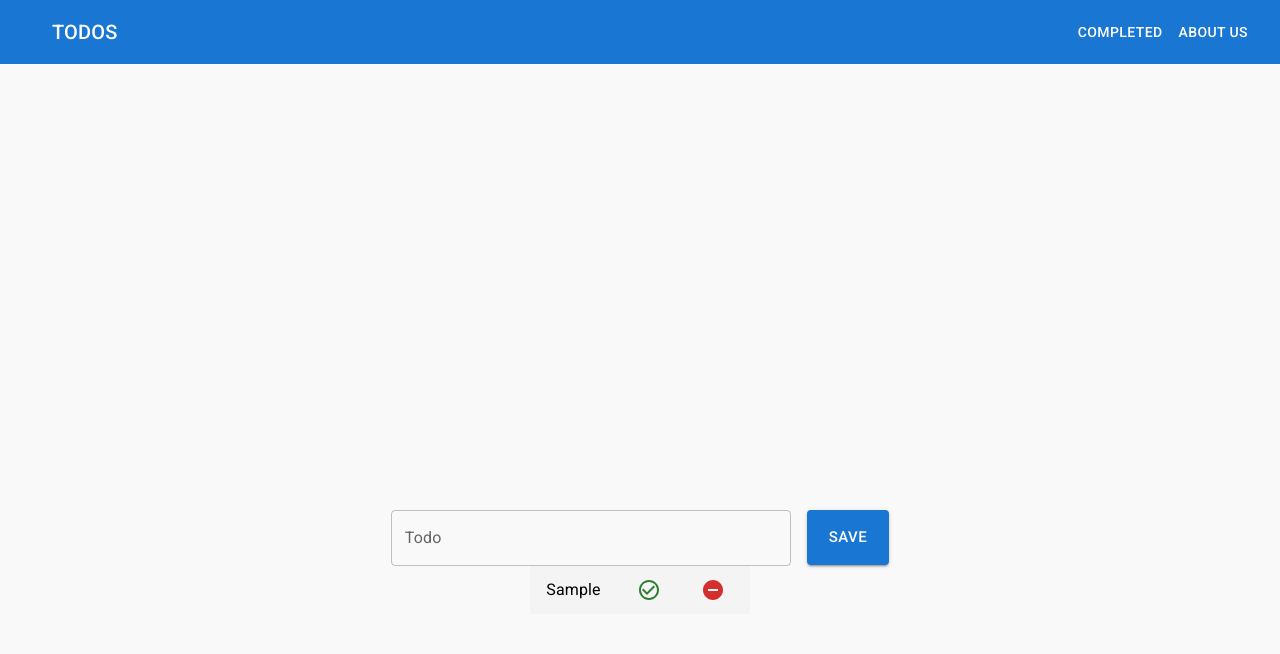
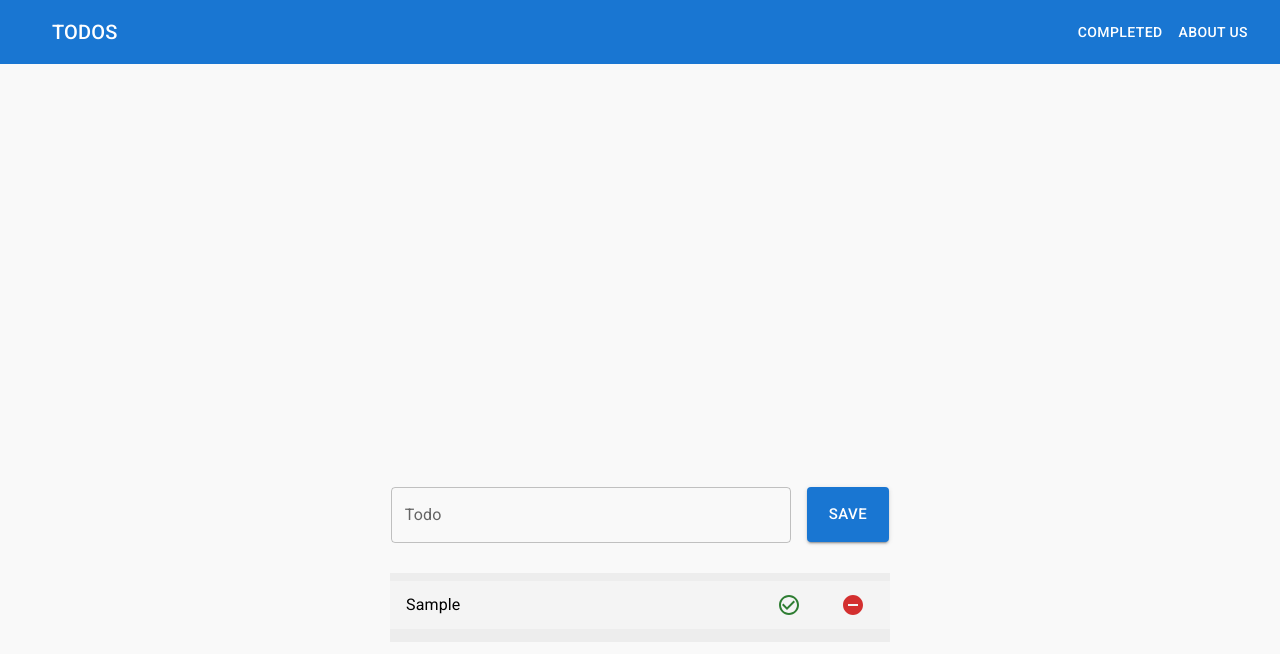
Before and after one commit to annisaabuhamid/reat-firebase-nest, a React (Create React App) app: page / in a window 1280 px wide. Both pictures are taken after typing "Sample" into the empty fields and a click on the button "SAVE". Shown: the top 654 px of the page. Built offline with nearby package versions, Linux system fonts and the light colour scheme.

Commit message:
1. fix text not appear

```diff
--- a/src/components/TodoList.js
+++ b/src/components/TodoList.js
@@ -1,18 +1,24 @@
 import { React } from "react";
 import { TODO_STATUS } from "../constants/todoStatus";
-import { Button,ListItem,ListItemButton,ListItemText } from  '@mui/material';
+import { List,Button,ListItem,ListItemButton,ListItemText,Typography } from  '@mui/material';
 import CheckCircleOutlineIcon from '@mui/icons-material/CheckCircleOutline';
 import RemoveCircleIcon from '@mui/icons-material/RemoveCircle';
 
 
-export const TodoList = ({ todoArr,editTodo,completedTodo,deleteTodo }) =>{
+export const TodoList = ({ todoArr,editTodo,completedTodo,deleteTodo,title = '' }) =>{
 
 
     return (
 
-
-            todoArr.map((eachTodo,key)=>{
-
+      todoArr.length > 0 &&
+    <div style={{ marginTop: 30 }}>
+      {
+        title !== '' &&
+        <Typography>{title}</Typography>
+      }
+      <List className='todoListContainer'>
+        {
+          todoArr.map((eachTodo, key) => {
               // let defaultStyle = {color:"black"}
               // if(eachTodo.status === TODO_STATUS.COMPLETED){
               //   defaultStyle = {color:'blue'}
@@ -32,10 +38,11 @@ export const TodoList = ({ todoArr,editTodo,completedTodo,deleteTodo }) =>{
 
             return(
             <ListItem
-              disablePadding
+
               style={defaultStyle}
               className='todoItemsContainer'
               key={key}
+              disablePadding
               disabled={eachTodo.status === TODO_STATUS.DELETED ? true : false}
               >
               <ListItemButton   onClick={()=>editTodo(eachTodo)}>
@@ -55,8 +62,11 @@ export const TodoList = ({ todoArr,editTodo,completedTodo,deleteTodo }) =>{
                 </Button>
             }
             </ListItem>
-             )}
-            )
+             )
+            })
+          }
+          </List>
+        </div>
 
 
     )
--- a/src/pages/LandingPage.jsx
+++ b/src/pages/LandingPage.jsx
@@ -80,6 +80,7 @@ const LandingPage = () => {
     const cloneArray = [...todolist] //[...] spread operator
     const completeArray = [...completedtodolist] //[...] spread operator
     const allTodoArray =cloneArray.concat(completeArray)
+
     const getTodoIndex = allTodoArray.findIndex((eachTodo) => eachTodo.id === id)
 
 
@@ -89,7 +90,7 @@ const LandingPage = () => {
 
 
       deleteArr.push({
-        ...cloneArray[getTodoIndex],
+        ...allTodoArray[getTodoIndex],
         status: TODO_STATUS.DELETED
       })
 
@@ -170,12 +171,14 @@ const LandingPage = () => {
         editTodo = {editTodo}
         completedTodo = {completedTodo}
         deleteTodo = {deleteTodo}
+        title="Completed"
       />
        <TodoList
         todoArr = {deletedtodolist}
         editTodo = {editTodo}
         completedTodo = {completedTodo}
         deleteTodo = {deleteTodo}
+        title="Deleted"
       />
       </div>
    </div>
```
